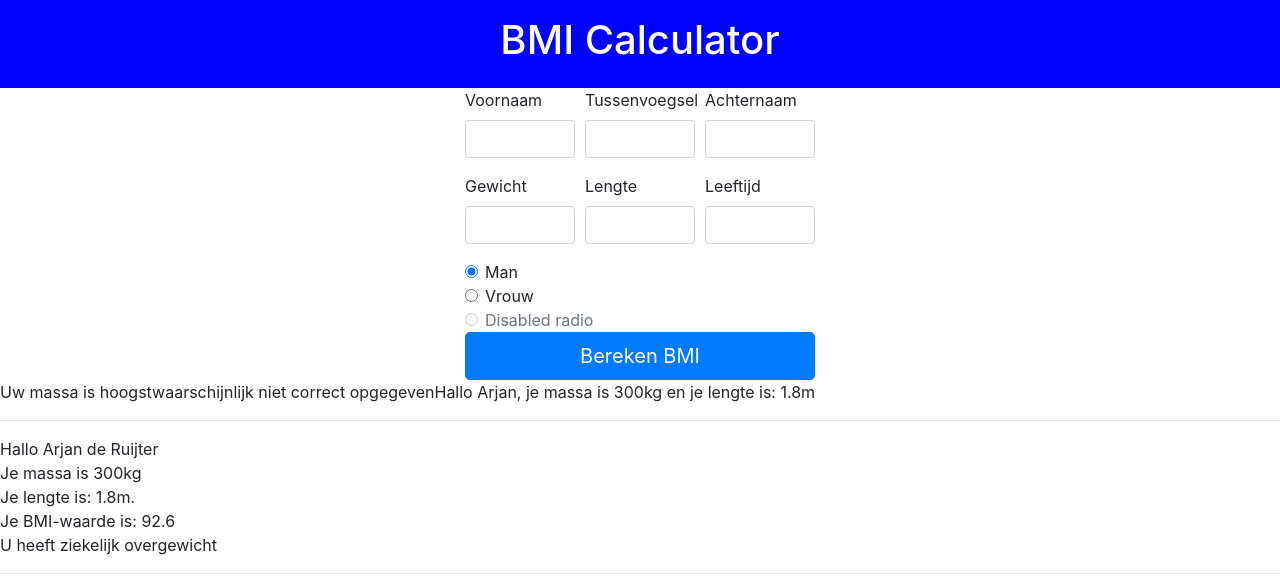
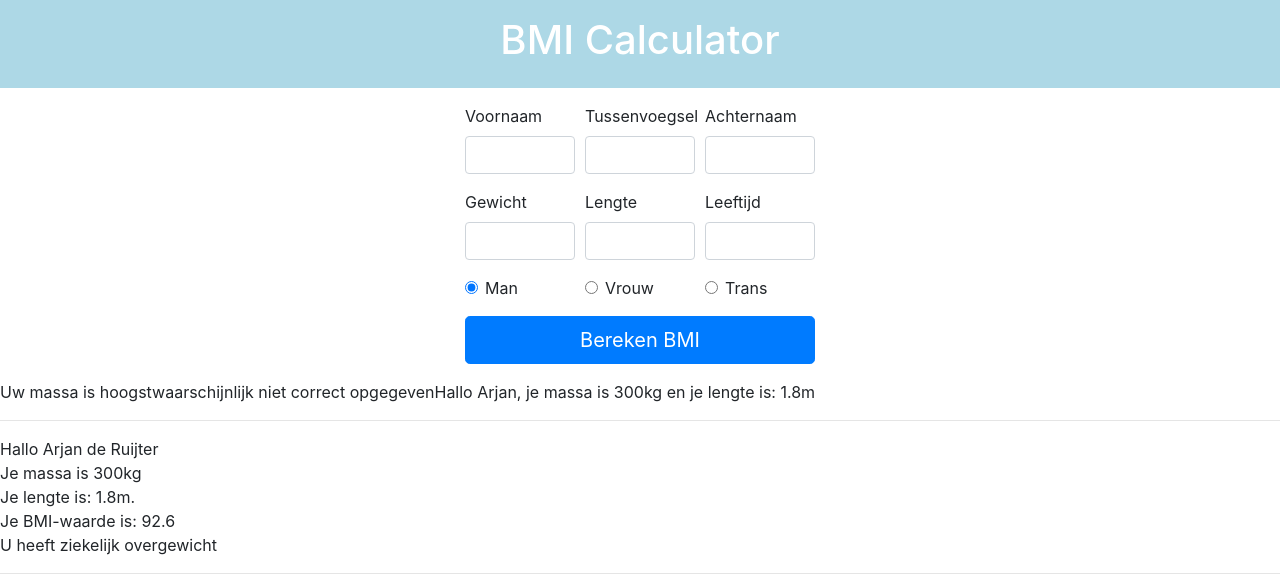
Before and after one commit to rra-am1a-2018/oop-bmi-calculator, a PHP site: page / in a window 1280 px wide. Shown: the top 579 px of the page. Run offline with PHP 8.4, Linux system fonts and the light colour scheme.

Commit message:
form is af

```diff
--- a/classes/class_person.php
+++ b/classes/class_person.php
@@ -18,14 +18,14 @@ class Person {
     $this->infix = $infix;
   }
   public function get_infix() {
-    return $this->$infix;
+    return $this->infix;
   }
 
   public function set_lastname($lastname) {
     $this->lastname = $lastname;
   }
   public function get_lastname() {
-    return $this->$lastname;
+    return $this->lastname;
   }
 
 
--- a/css/style.css
+++ b/css/style.css
@@ -1,6 +1,7 @@
 .container-fluid {
-  background-color: blue;
+  background-color: lightblue;
   color: white;
   padding: 1em;
   text-align: center;
+  margin-bottom: 1em;
 }
--- a/index.php
+++ b/index.php
@@ -48,26 +48,38 @@
                   <input type="number" class="form-control" id="age" placeholder="">
                 </div>
               </div>
+              <div class="form-row">
+                <div class="form-group col-4">
                   <div class="form-check">
-                  <input class="form-check-input" type="radio" name="exampleRadios" id="exampleRadios1" value="option1" checked>
+                      <input class="form-check-input" type="radio" name="exampleRadios" id="exampleRadios1" value="male" checked>
                       <label class="form-check-label" for="exampleRadios1">
                         Man
                       </label>
                   </div>
+                </div>
+                <div class="form-group col-4">
                   <div class="form-check">
-                  <input class="form-check-input" type="radio" name="exampleRadios" id="exampleRadios2" value="option2">
+                      <input class="form-check-input" type="radio" name="exampleRadios" id="exampleRadios2" value="female">
                       <label class="form-check-label" for="exampleRadios2">
                         Vrouw
                       </label>
                   </div>
+                </div>
+                <div class="form-group col-4">
                   <div class="form-check">
-                  <input class="form-check-input" type="radio" name="exampleRadios" id="exampleRadios3" value="option3" disabled>
+                      <input class="form-check-input" type="radio" name="exampleRadios" id="exampleRadios3" value="trans">
                       <label class="form-check-label" for="exampleRadios3">
-                    Disabled radio
+                        Trans
                       </label>
                   </div>
+                </div>
+              </div>
 
+              <div class="form-row">
+                <div class="form-group col-12">
                   <button type="submit" class="btn btn-primary btn-lg btn-block">Bereken BMI</button>
+                </div>
+              </div>
             </form>
           </div>
           <div class="col-4"></div>
```
Lines whose indentation alone changed are shown as unchanged.
